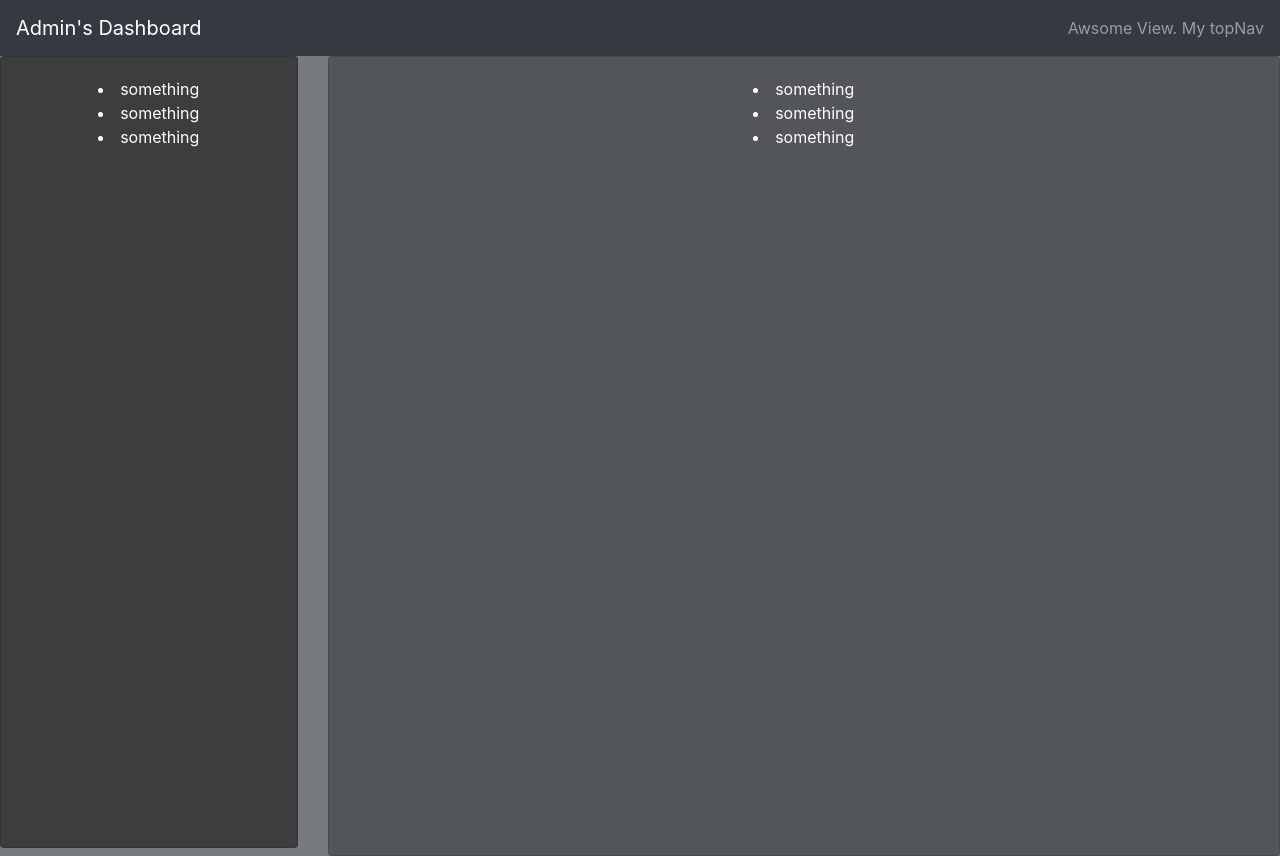
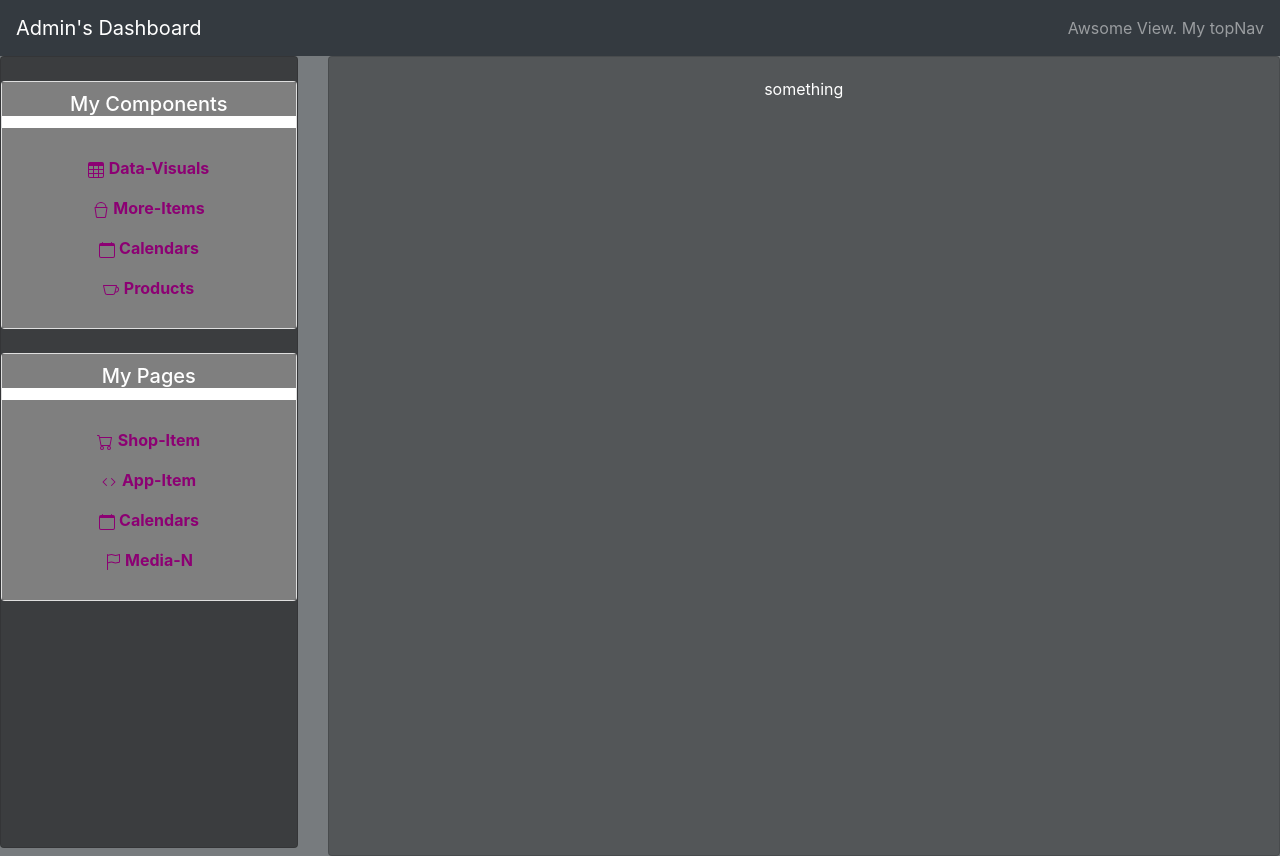
Before and after one commit to sirKaruga/testReact, a React (Create React App) app: page /dashboard in a window 1280 px wide. Built offline with nearby package versions, Linux system fonts and the light colour scheme.

Commit message:
update on dashboard with menu

```diff
--- a/package.json
+++ b/package.json
@@ -8,6 +8,7 @@
     "@testing-library/user-event": "^7.1.2",
     "axios": "^0.20.0",
     "bootstrap": "^4.5.3",
+    "node-sass": "^5.0.0",
     "react": "^16.13.1",
     "react-bootstrap": "^1.3.0",
     "react-bootstrap-icons": "^1.0.0",
@@ -15,6 +16,7 @@
     "react-redux": "^7.2.1",
     "react-router-dom": "^5.2.0",
     "react-scripts": "3.4.3",
+    "react-vis": "^1.11.7",
     "redux": "^4.0.5",
     "redux-thunk": "^2.3.0"
   },
--- a/src/pages/dashboard/index.js
+++ b/src/pages/dashboard/index.js
@@ -1,6 +1,8 @@
 import React from "react";
-import { Card, Row, Col } from "react-bootstrap";
+import { Card, Row, Col, Nav } from "react-bootstrap";
+import * as Icons from "react-bootstrap-icons";
 import DashboardNavbar from "./dashboardNavbar";
+import { BrowserRouter as Router, NavLink } from "react-router-dom";
 
 function dashboard() {
   return (
@@ -22,11 +24,115 @@ function dashboard() {
               color: "white",
             }}
           >
-            <Card.Body>
-              <li>something</li>
-              <li>something</li>
-              <li>something</li>
-            </Card.Body>
+            <br />
+            <Card>
+              <Card.Title
+                style={{ background: "rgba(0,0,0,0.5)", paddingTop: "0.5em" }}
+              >
+                My Components
+              </Card.Title>
+              <Card.Body style={{ background: "rgba(0,0,0,0.5)" }}>
+                <Router>
+                  <Nav defaultActiveKey="/home" className="flex-column">
+                    <NavLink
+                      activeStyle={{ color: "#cc1738" }}
+                      style={{ color: "#8C0073", padding: "0.5em" }}
+                      to="/myShop"
+                    >
+                      <Icons.Table />
+                      &nbsp;
+                      <b>Data-Visuals</b>
+                    </NavLink>
+                    <NavLink
+                      activeStyle={{ color: "#cc1738" }}
+                      style={{ color: "#8C0073", padding: "0.5em" }}
+                      to="/myShop"
+                      eventKey="link-1"
+                    >
+                      <Icons.Bucket />
+                      &nbsp;
+                      <b>More-Items</b>
+                    </NavLink>
+                    <NavLink
+                      activeStyle={{ color: "#cc1738" }}
+                      style={{ color: "#8C0073", padding: "0.5em" }}
+                      to="/myShop"
+                      eventKey="link-2"
+                    >
+                      <Icons.Calendar />
+                      &nbsp;
+                      <b>Calendars</b>
+                    </NavLink>
+                    <NavLink
+                      activeStyle={{ color: "#cc1738" }}
+                      style={{ color: "#8C0073", padding: "0.5em" }}
+                      to="/myShop"
+                      eventKey="disabled"
+                      disabled
+                    >
+                      <Icons.Cup />
+                      &nbsp;
+                      <b>Products</b>
+                    </NavLink>
+                  </Nav>
+                </Router>
+              </Card.Body>
+            </Card>
+            <br />
+
+            <Card>
+              <Card.Title
+                style={{ background: "rgba(0,0,0,0.5)", paddingTop: "0.5em" }}
+              >
+                My Pages
+              </Card.Title>
+              <Card.Body style={{ background: "rgba(0,0,0,0.5)" }}>
+                <Router>
+                  <Nav defaultActiveKey="/home" className="flex-column">
+                    <NavLink
+                      activeStyle={{ color: "#cc1738" }}
+                      style={{ color: "#8C0073", padding: "0.5em" }}
+                      to="/myShop"
+                    >
+                      <Icons.Cart />
+                      &nbsp;
+                      <b>Shop-Item</b>
+                    </NavLink>
+                    <NavLink
+                      activeStyle={{ color: "#cc1738" }}
+                      style={{ color: "#8C0073", padding: "0.5em" }}
+                      to="/myShop"
+                      eventKey="link-1"
+                    >
+                      <Icons.Code />
+                      &nbsp;
+                      <b>App-Item</b>
+                    </NavLink>
+                    <NavLink
+                      activeStyle={{ color: "#cc1738" }}
+                      style={{ color: "#8C0073", padding: "0.5em" }}
+                      to="/myShop"
+                      eventKey="link-2"
+                    >
+                      <Icons.Calendar />
+                      &nbsp;
+                      <b>Calendars</b>
+                    </NavLink>
+                    <NavLink
+                      activeStyle={{ color: "#cc1738" }}
+                      style={{ color: "#8C0073", padding: "0.5em" }}
+                      to="/myShop"
+                      eventKey="disabled"
+                      disabled
+                    >
+                      <Icons.Flag />
+                      &nbsp;
+                      <b>Media-N</b>
+                    </NavLink>
+                  </Nav>
+                </Router>
+              </Card.Body>
+            </Card>
           </Card>
         </Col>
 
@@ -38,11 +144,7 @@ function dashboard() {
               color: "white",
             }}
           >
-            <Card.Body>
-              <li>something</li>
-              <li>something</li>
-              <li>something</li>
-            </Card.Body>
+            <Card.Body>something</Card.Body>
           </Card>
         </Col>
       </Row>
```
Also changed, not shown: 1 other file (tests, documents, lock files or other folders).
